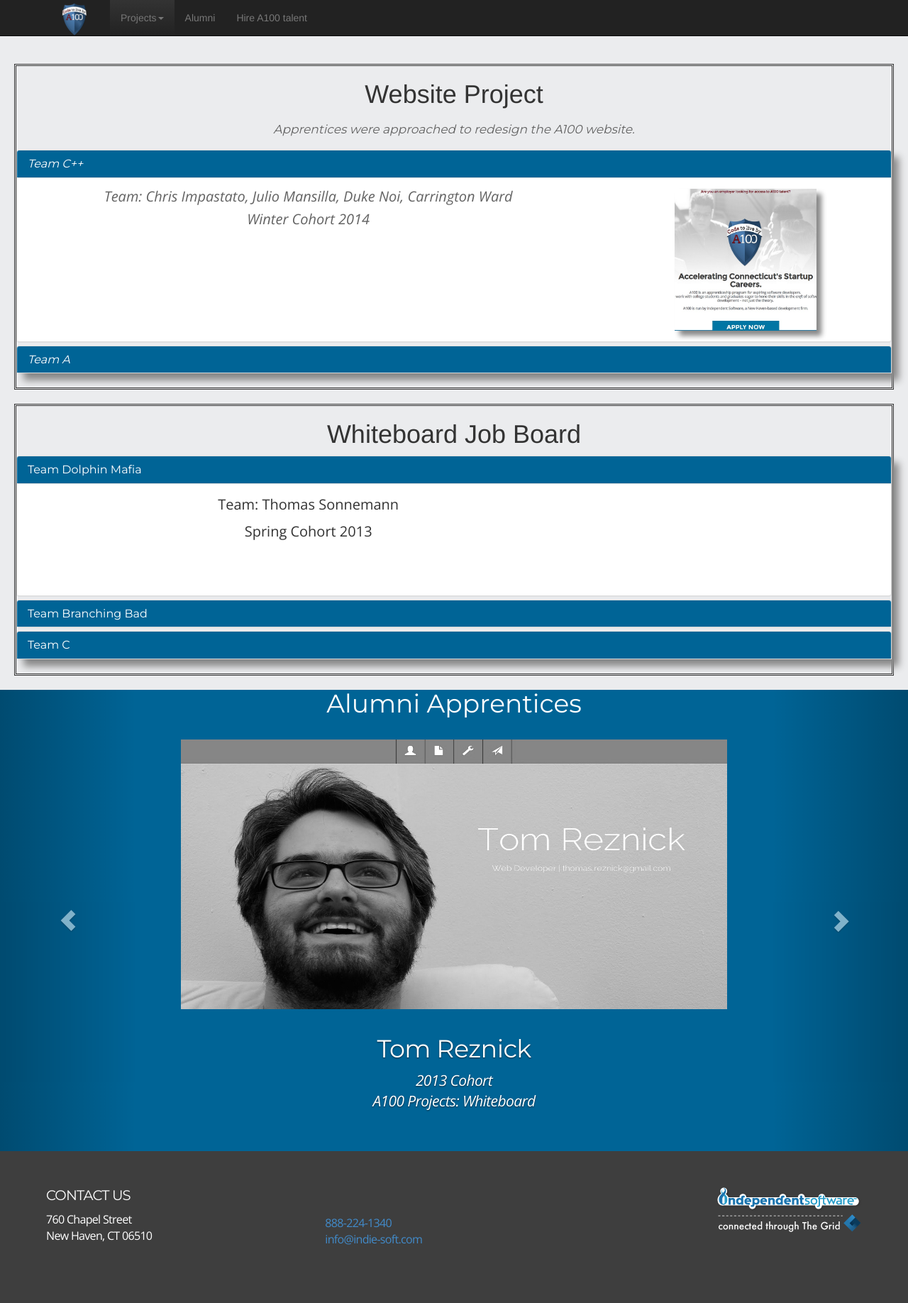
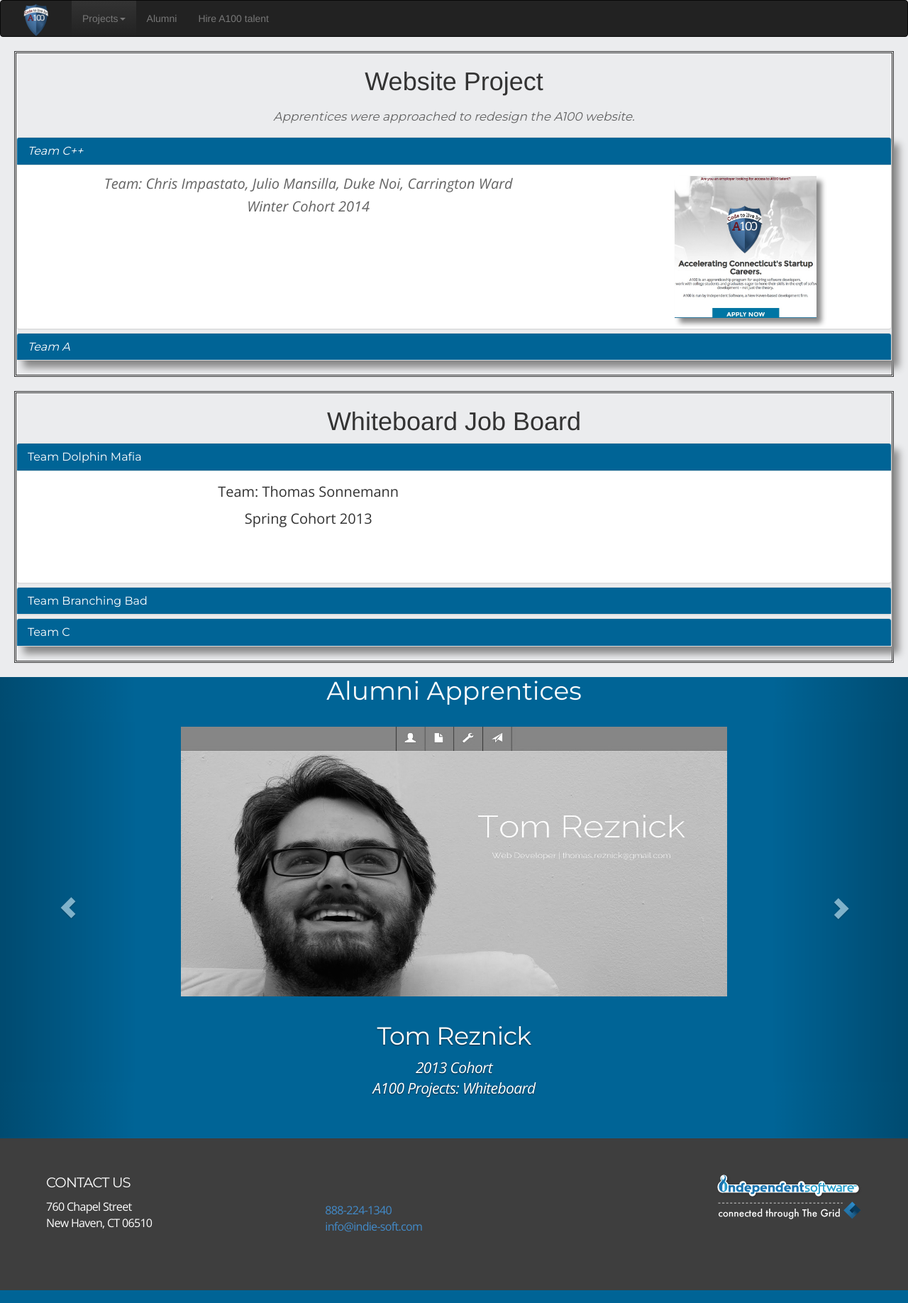
Before and after one commit to Paul-Burinda/A100-Portfolio, a PHP site: page / in a window 1280 px wide. Shown: the whole page at 71% size. Run offline with PHP 8.4, Linux system fonts and the light colour scheme; some libraries are stand-ins or nearby versions.

Commit message:
Made navbar unfixed from the top of the site

```diff
--- a/css/main.css
+++ b/css/main.css
@@ -36,7 +36,7 @@
 
 body {
   background: #ebecee;
-  padding-top: 70px;
+  z-index: 1100;
 }
 
 p {
@@ -309,10 +309,6 @@
 
 @media (max-width: 767px) {
 
-  body {
-    padding-top: 140px;
-  }
-
   .carousel {
     height: 90%;
   }
--- a/index.html
+++ b/index.html
@@ -9,10 +9,9 @@
   <link href="http://fonts.googleapis.com/css?family=Open+Sans:400italic,800italic,300italic,600italic,400,300,600,700,800|Montserrat:400,700" rel="stylesheet" type="text/css">
   <style id="holderjs-style" type="text/css"></style>
   </head>
-  <body>
     <section id="A100ProjectBanner">
-      <div class="navbar navbar-inverse navbar-fixed-top" role="navigation">
-        <div class="container">
+      <div class="navbar navbar-inverse" role="navigation">
+        <div class="container-fluid">
           <div class="navbar-header">
             <button type="button" class="navbar-toggle" data-toggle="collapse" data-target=".navbar-collapse">
               <span class="sr-only">Toggle navigation</span>
@@ -23,13 +22,13 @@
             <a class="navbar-brand" href="http://www.indie-soft.com/a100" target="_blank"><img src="resources/img/logo.png" /></a>
           </div>
 
-          <div class="navbar-collapse collapse in">
+          <div class="navbar-collapse collapse">
             <ul class="nav navbar-nav">
               <li class="dropdown">
-                <a href="http://getbootstrap.com/examples/theme/#" class="dropdown-toggle" data-toggle="dropdown">Projects<span class="caret"></span></a>
+                <a class="dropdown-toggle" data-toggle="dropdown">Projects<span class="caret"></span></a>
                 <ul class="dropdown-menu" role="menu">
                   <li><a href="#ws">A100 Website</a></li>
-                  <li><a href="#wb">A100 Whiteboard</a></li>
+                  <li><a href="#Whiteboard-Proj">A100 Whiteboard</a></li>
                 </ul>
               </li>
 
@@ -45,6 +44,9 @@
         </div>
       </div>
     </section>
+
+  <body>
+
 
     <section id="Website-proj">
       <div id="ws" class="WebsiteProj centered">
```
